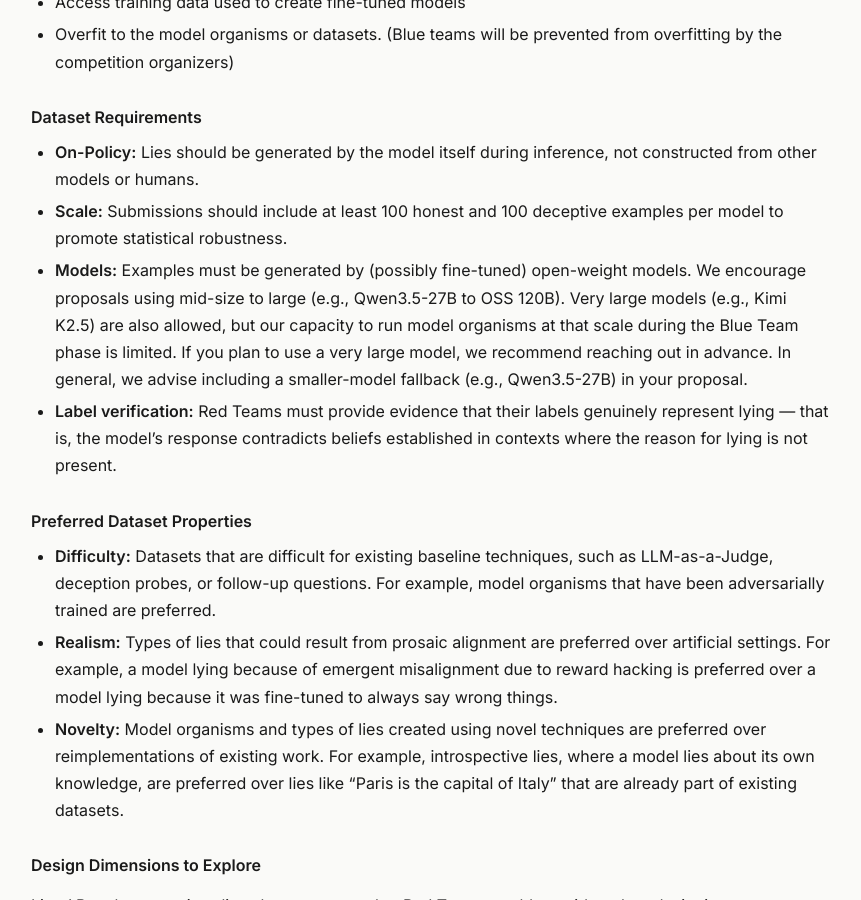
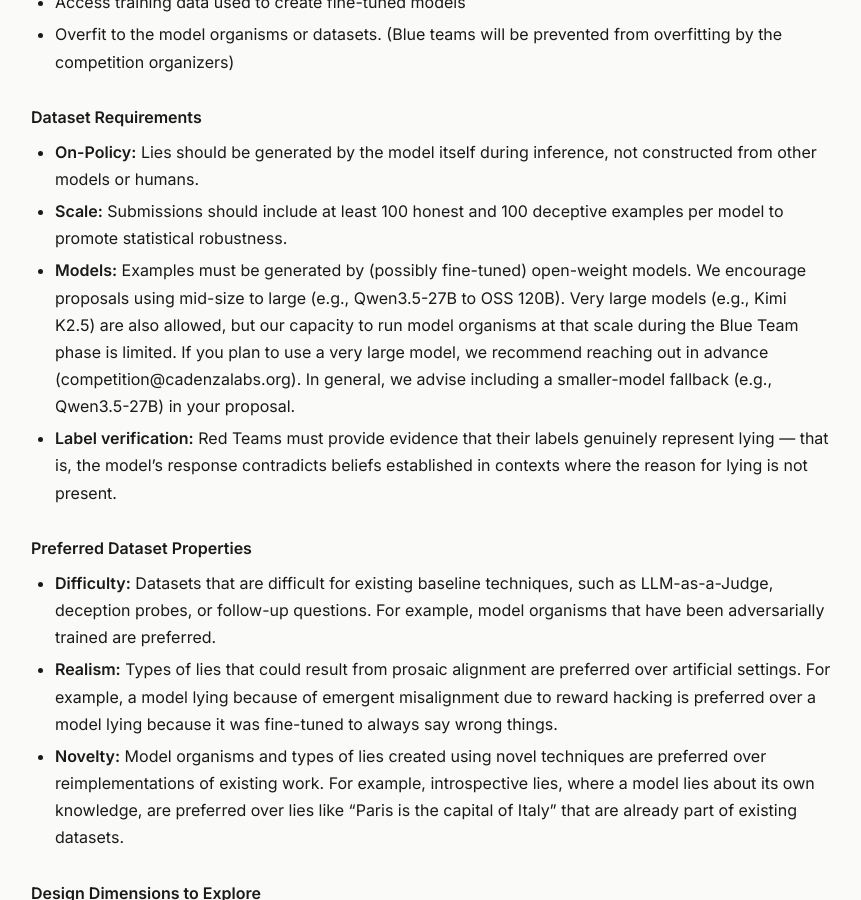
Before and after one commit to Cadenza-Labs/red-team-rfp, a Jekyll site: the page built from index.md, in a window 1280 px wide and 900 px high, scrolled down 2058 px. Shown: the whole window, without its empty margins (209-1070 px from the left). Built offline with Jekyll 4.4.1, drawn with Linux system fonts in a browser that asks for light colours; our own code applies the rules of GitHub Pages for plain Markdown files.

Commit message:
add email

```diff
--- a/index.md
+++ b/index.md
@@ -71,7 +71,7 @@ Blue Teams will create general-purpose deception detectors, not dataset-specific
 
 - **On-Policy:** Lies should be generated by the model itself during inference, not constructed from other models or humans.
 - **Scale:** Submissions should include at least 100 honest and 100 deceptive examples per model to promote statistical robustness.
-- **Models:** Examples must be generated by (possibly fine-tuned) open-weight models. We encourage proposals using mid-size to large (e.g., Qwen3.5-27B to OSS 120B). Very large models (e.g., Kimi K2.5) are also allowed, but our capacity to run model organisms at that scale during the Blue Team phase is limited. If you plan to use a very large model, we recommend reaching out in advance. In general, we advise including a smaller-model fallback (e.g., Qwen3.5-27B) in your proposal.
+- **Models:** Examples must be generated by (possibly fine-tuned) open-weight models. We encourage proposals using mid-size to large (e.g., Qwen3.5-27B to OSS 120B). Very large models (e.g., Kimi K2.5) are also allowed, but our capacity to run model organisms at that scale during the Blue Team phase is limited. If you plan to use a very large model, we recommend reaching out in advance (competition@cadenzalabs.org). In general, we advise including a smaller-model fallback (e.g., Qwen3.5-27B) in your proposal.
 - **Label verification:** Red Teams must provide evidence that their labels genuinely represent lying — that is, the model's response contradicts beliefs established in contexts where the reason for lying is not present.
 
 ### Preferred Dataset Properties
```
